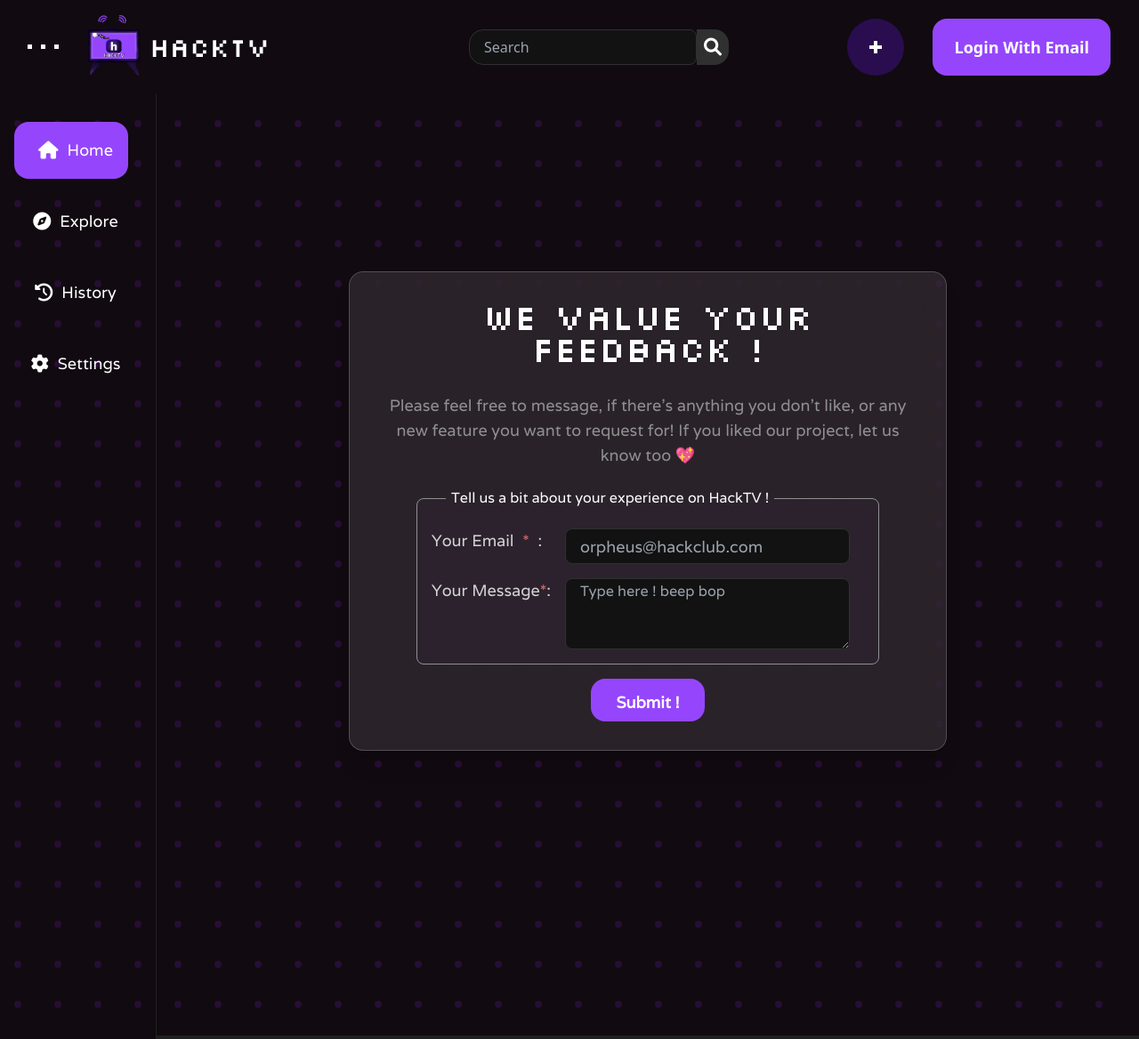
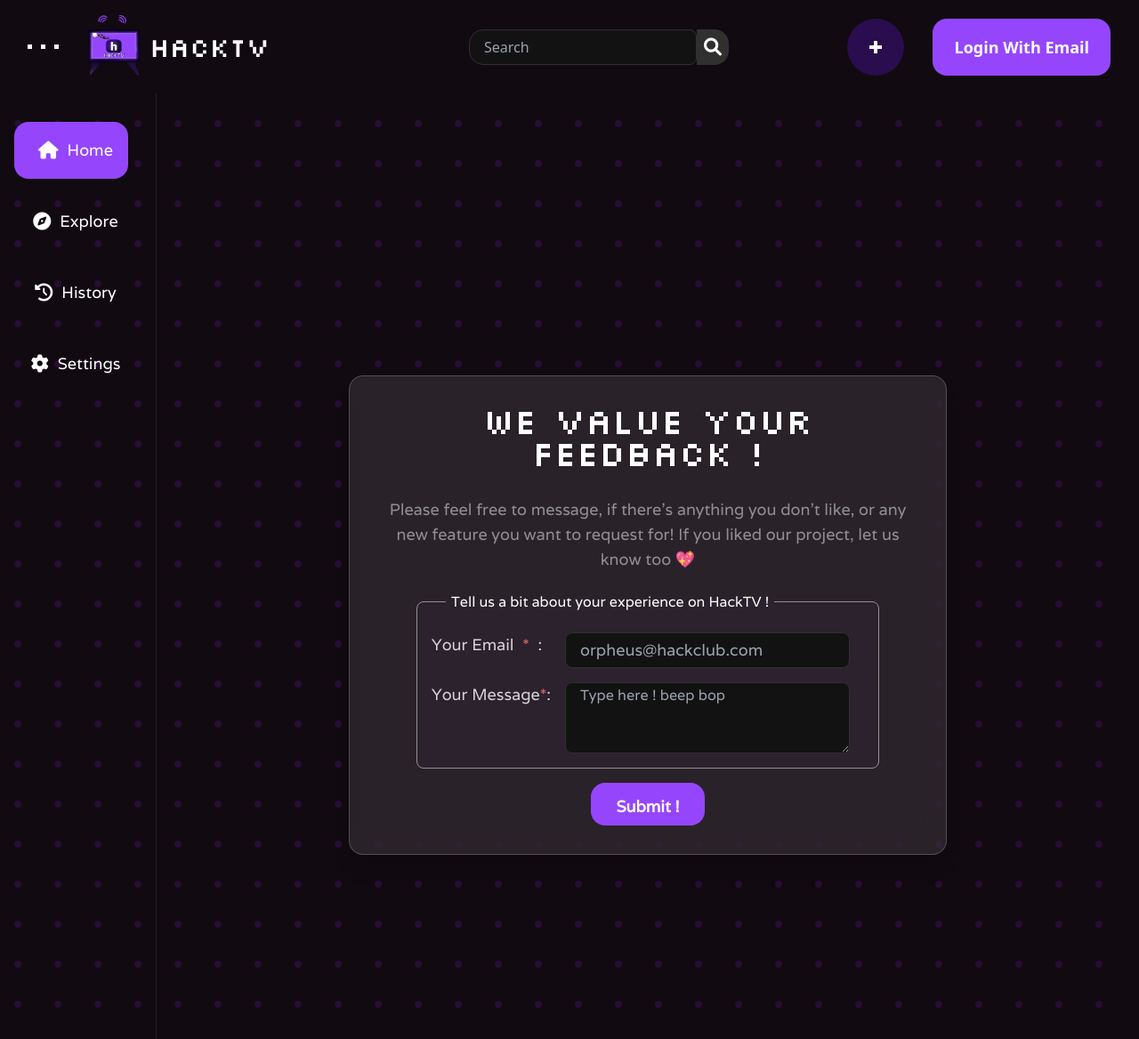
Before and after one commit to TalenMud/HackTV, a Flask app: page /feedback in a window 1280 px wide. Shown: the whole page at 89% size. Run offline with Flask 3, Linux system fonts and the light colour scheme; some libraries are stand-ins or nearby versions.

Commit message:
Added margin so the form doesn't overlap the header

```diff
--- a/templates/feedback.html
+++ b/templates/feedback.html
@@ -9,7 +9,6 @@
 
 <style>
   label {
-    /* block text-white/80 mb-2 text-lg font-medium */
     color: rgba(255, 255, 255, 0.8);
     font-size: 1.125rem;
     line-height: 1.75rem;
@@ -35,6 +34,7 @@
 
   #main {
     text-align: center;
+    margin-top: 20vh;
   }
 
 </style>
```
